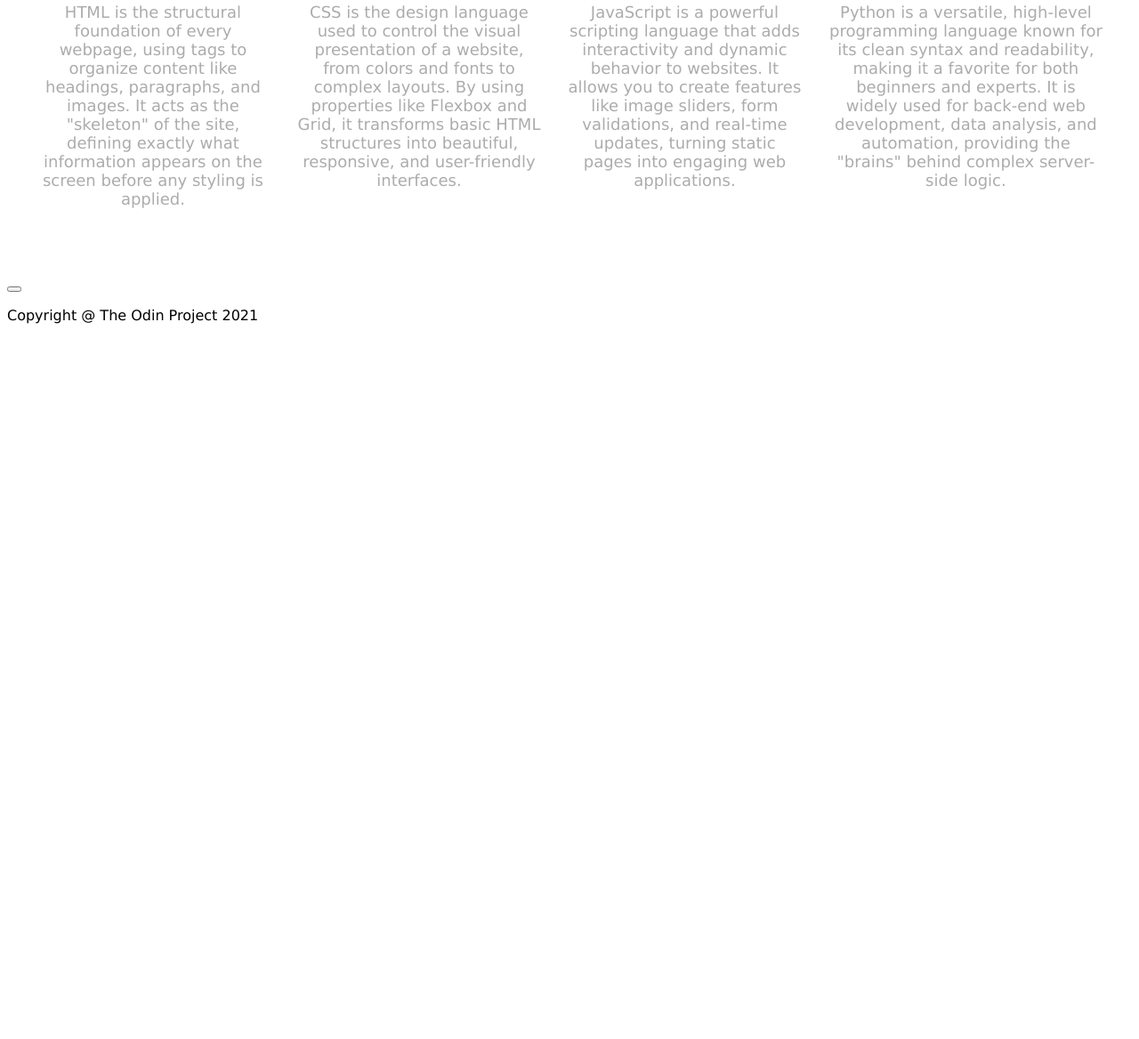
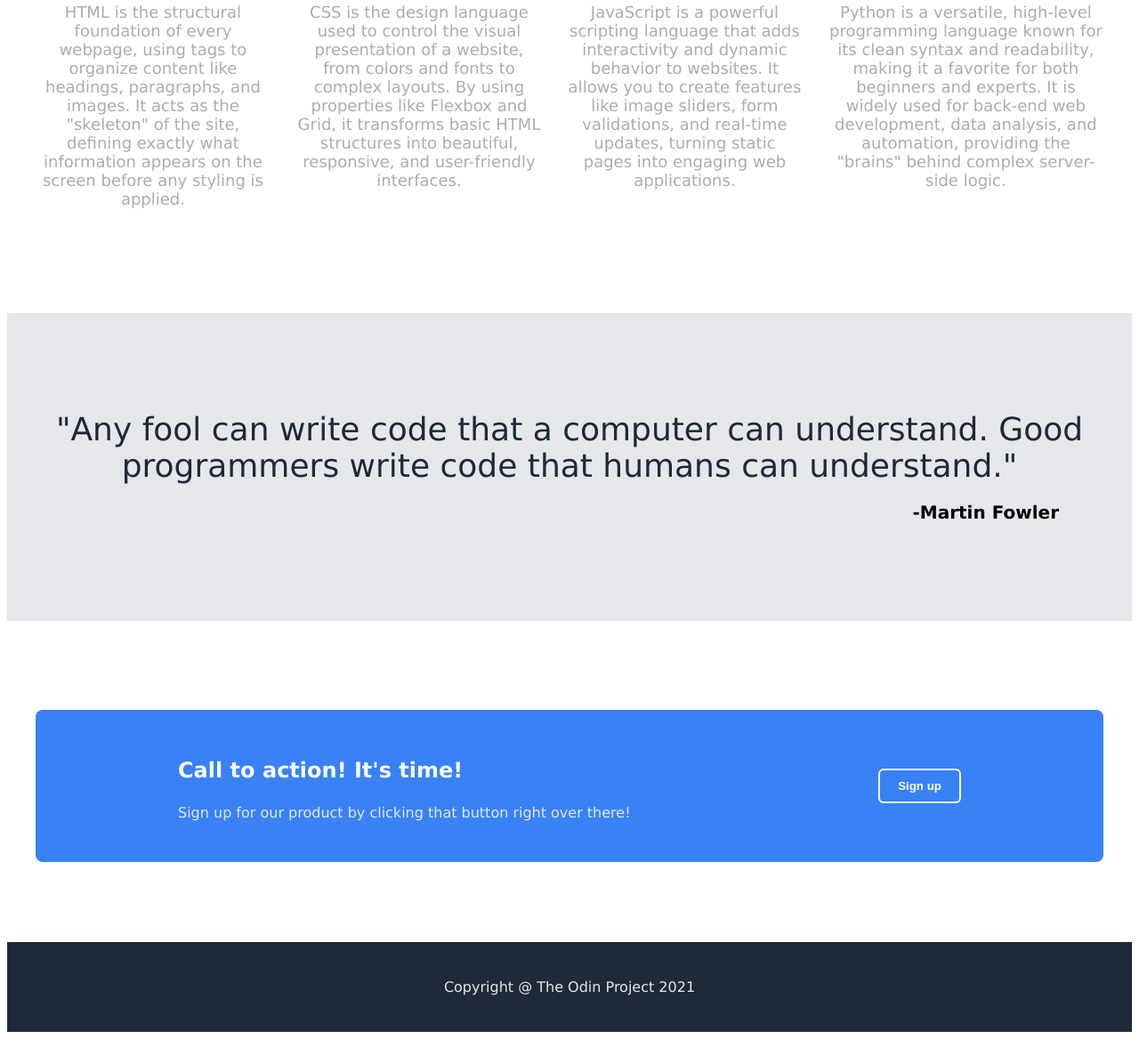
Before and after one commit to roman-fu11stack/landing-page, a plain HTML site: page index.html in a window 1280 px wide. Shown: the part 798-1966 px from the top of the page at 89% size. Before the commit the page ends 1178 px from the top, so only its background shows below. Drawn offline with Linux system fonts and the light colour scheme.

Commit message:
First release

```diff
--- a/index.html
+++ b/index.html
@@ -13,9 +13,9 @@
             <div class="logo">CodeYORSELF</div>
             <div class="navigation">
                 <ul>
-                    <li><a>Home</a></li>
-                    <li><a>Menu</a></li>
-                    <li><a>About us</a></li>
+                    <li><a href="#">Home</a></li>
+                    <li><a href="#">Menu</a></li>
+                    <li><a href="#">About us</a></li>
                 </ul>
             </div>
         </div>
@@ -61,18 +61,28 @@
     </div>
     <!-- Third section with quote and name of author -->
     <div class="main-three">
-        <p></p>
-        <p></p>
+        <div class="container">
+            <p class="quote">"Any fool can write code that a computer can understand. Good programmers write code that humans can understand." </p>
+            <p class="author-quote">-Martin Fowler</p>
+        </div>
     </div>
     <!-- Fourth section with block, button and little description -->
     <div class="main-four">
-        <h3></h3>
-        <p></p>
-        <button></button>
+        <div class="container">
+            <div class="main-four-left">
+                <h3>Call to action! It's time!</h3>
+                <p>Sign up for our product by clicking that button right over there!</p>
+            </div>
+                <div class="main-four-right">
+                <button>Sign up</button>
+            </div>
+        </div>
     </div>
     <!-- Footer -->
-    <div class="footer">
-        <p>Copyright @ The Odin Project 2021</p>
-    </div>
+    <footer>
+        <div class="container">
+                <p>Copyright @ The Odin Project 2021</p>
+        </div>
+    </footer>
 </body>
 </html>
--- a/styles.css
+++ b/styles.css
@@ -24,18 +24,18 @@
     color: #f9faf8;
 }
 
-.navigation {
-    color: #e5e7eb;
-    font-size: 18px;
-    cursor: pointer;
-}
-
 ul {
     list-style-type: none;
     padding: 0;
     margin: 0;
     display: flex;
     gap: 20px;
+}
+
+a {
+    color: #e5e7eb;
+    font-size: 18px;
+    text-decoration: none;
 }
 
 /* main-one section */
@@ -127,3 +127,93 @@
     font-size: 18px;
     flex: 1;
 }
+
+/* main-three section */
+
+.main-three {
+    background-color: #e5e7eb;
+    margin-top: 60px;
+}
+
+.main-three .container {
+    display: flex;
+    flex-direction: column;
+}
+
+.quote {
+    color: #1f2937;
+    font-size: 36px;
+    font-weight: 300;
+    text-align: center;
+    margin: 0;
+    padding-top: 100px;
+}
+
+.author-quote {
+    display: flex;
+    align-self: flex-end;
+    padding-right: 50px;
+    padding-bottom: 80px;
+    font-size: 20px;
+    font-weight: bold;
+}
+
+/* main-four section */
+
+.main-four .container {
+    background-color: #3882f6;
+    margin-top: 100px;
+    border-radius: 8px;
+    max-width: 1200px;
+    display: flex;
+    justify-content: space-between;
+    align-items: center;
+}
+
+.main-four-left{
+    padding-left: 160px;
+    padding-top: 20px;
+    padding-bottom: 20px;
+}
+
+.main-four-right {
+    padding-right: 160px;
+}
+
+.main-four-left h3{
+    color: #f9faf8;
+    font-size: 24px;
+}
+
+.main-four-left p {
+    color: #e5e7eb;
+    font-size: 16px;
+}
+
+.main-four-right button {
+    background-color: #3882f6;
+    border-radius: 6px;
+    border: 2px solid white;
+    padding: 10px 20px;
+    color: white;
+    font-weight: 900;
+    cursor: pointer;
+}
+
+/* footer section */
+footer {
+    background-color: #1f2937;
+    margin-top: 90px;
+}
+
+footer .container {
+    max-width: 1200px;
+    display: flex;
+    justify-content: center;
+    align-items: center;
+}
+
+footer p {
+    color: #e5e7eb;
+    padding: 15px 0;
+}
```
